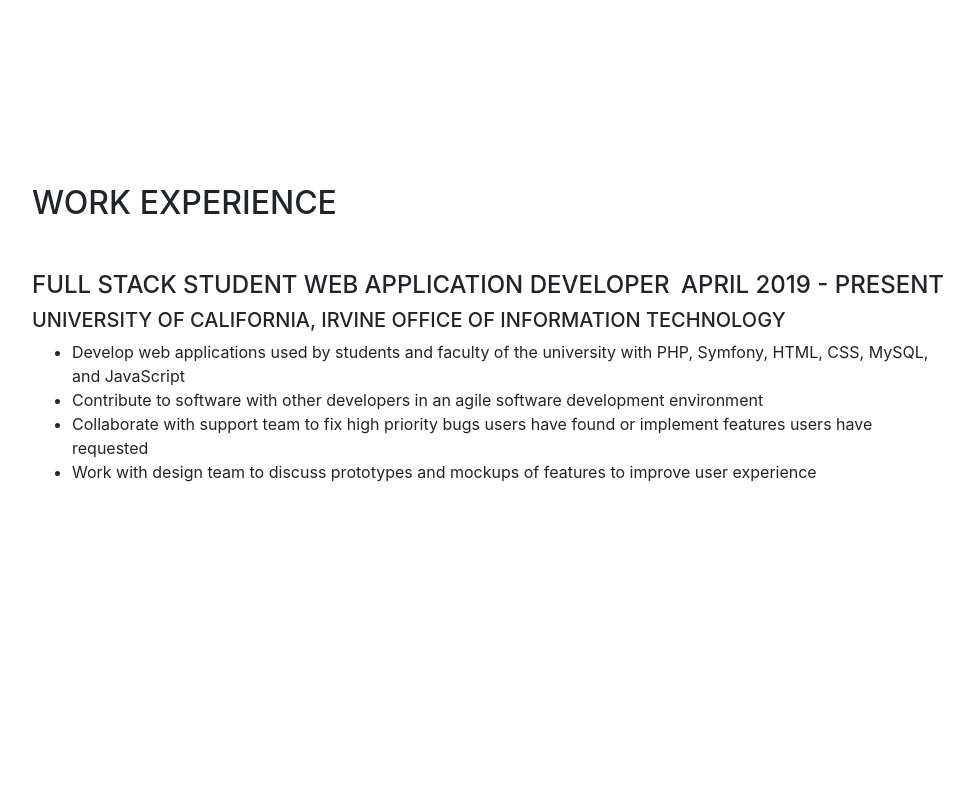
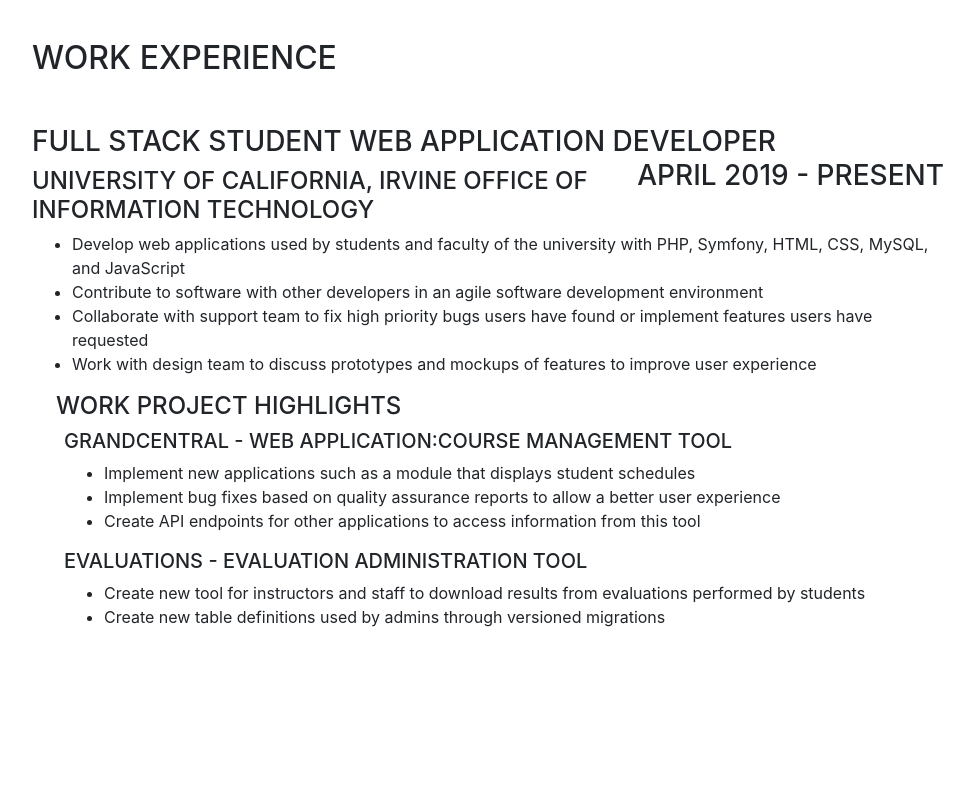
Before and after one commit to alvitapol/AlviApolinarPortfolio, a website with bundled scripts: page index.html in a window 1280 px wide. Shown: the part 860-1660 px from the top of the page, without its empty margins (288-1262 px from the left). Built offline with nearby package versions, Linux system fonts and the light colour scheme; a web font is replaced by a local one.

Commit message:
Updated it to match current resume

```diff
--- a/index.html
+++ b/index.html
@@ -86,14 +86,32 @@
         <h2 class="mb-5">Work Experience</h2>
 
 		<div>
-			<h4>Full Stack Student Web Application Developer<span class="float-right">April 2019 - Present</span></h4>
-			<h5>University of California, Irvine Office of Information Technology</h5>
+			<h3>Full Stack Student Web Application Developer<span class="float-right">April 2019 - Present</span></h3>
+			<h4>University of California, Irvine Office of Information Technology</h4>
 			<ul>
 				<li>Develop web applications used by students and faculty of the university with PHP, Symfony, HTML, CSS, MySQL, and JavaScript</li>
 				<li>Contribute to software with other developers in an agile software development environment</li>
 				<li>Collaborate with support team to fix high priority bugs users have found or implement features users have requested</li>
 				<li>Work with design team to discuss prototypes and mockups of features to improve user experience</li>
 			</ul>
+			<div class="ml-4">
+				<h4>Work Project Highlights</h4>
+				<div class="ml-2">
+					<h5>GrandCentral - Web Application:Course Management Tool</h5>
+					<ul>
+						<li>Implement new applications such as a module that displays student schedules</li>
+						<li>Implement bug fixes based on quality assurance reports to allow a better user experience</li>
+						<li>Create API endpoints for other applications to access information from this tool</li>
+					</ul>
+				</div>
+				<div class="ml-2">
+					<h5>Evaluations - Evaluation Administration Tool</h5>
+					<ul>
+						<li>Create new tool for instructors and staff to download results from evaluations performed by students</li>
+						<li>Create new table definitions used by admins through versioned migrations</li>
+					</ul>
+				</div>
+			</div>
         </div>
 
 
@@ -167,16 +185,13 @@
         <h2 class="mb-5">Projects</h2>
         <ul>
           <li>
-            <u><a href = "apple_api.html">Artist's Top 5 Songs:</a></u> In this project I used the Apple API to take a user's input for their favorite artist and list the top 5 songs by that artist.
+            <u>Checkers Artificial Intelligence:</u> In this project I implemented the minimax algorithm to perform a depth-first search for the best move. To optimize the algorithm, we used recursive backtracking and alpha-beta pruning. For each state in the game, the A.I. would evaluate it with a heuristic.
           </li>
           <li>
-            <u>Dijkstra's Algorithm:</u> Given a graph with locations as vertices and distances and times as edges, the program will find the shortest path from one vertex to another.
+            <u>Search Engine Project:</u> Built a search engine from the ground up capable of handling tens of thousands of documents and web pages. Using a given corpus, I built an inverted index for each key term with a calculated tf-idf score. After creating the index, I implemented a search and retrieval system that looks up queries given from the user.
           </li>
           <li>
-            <u>Othello Artificial Intelligence:</u> Implements the minimax algorithm to perform a depth-first search to find the best move to make in the classic game Othello.
-          </li>
-          <li>
-            <u>Maze Generator and Solver:</u>Starting with a grid, the program generates a maze by removing walls until each cell can be reached from any other cell. In this project I programmed the recursive logic to build the maze and used a depth-first algorithm to solve the maze.
+            <u>Maze Generator and Solver:</u> Starting with a grid, the program generates a maze by removing walls until each cell can be reached from any other cell. In this project I programmed the recursive logic to build the maze and used a depth-first algorithm to solve the maze.
           </li>
         </ul>
       </div>
```
